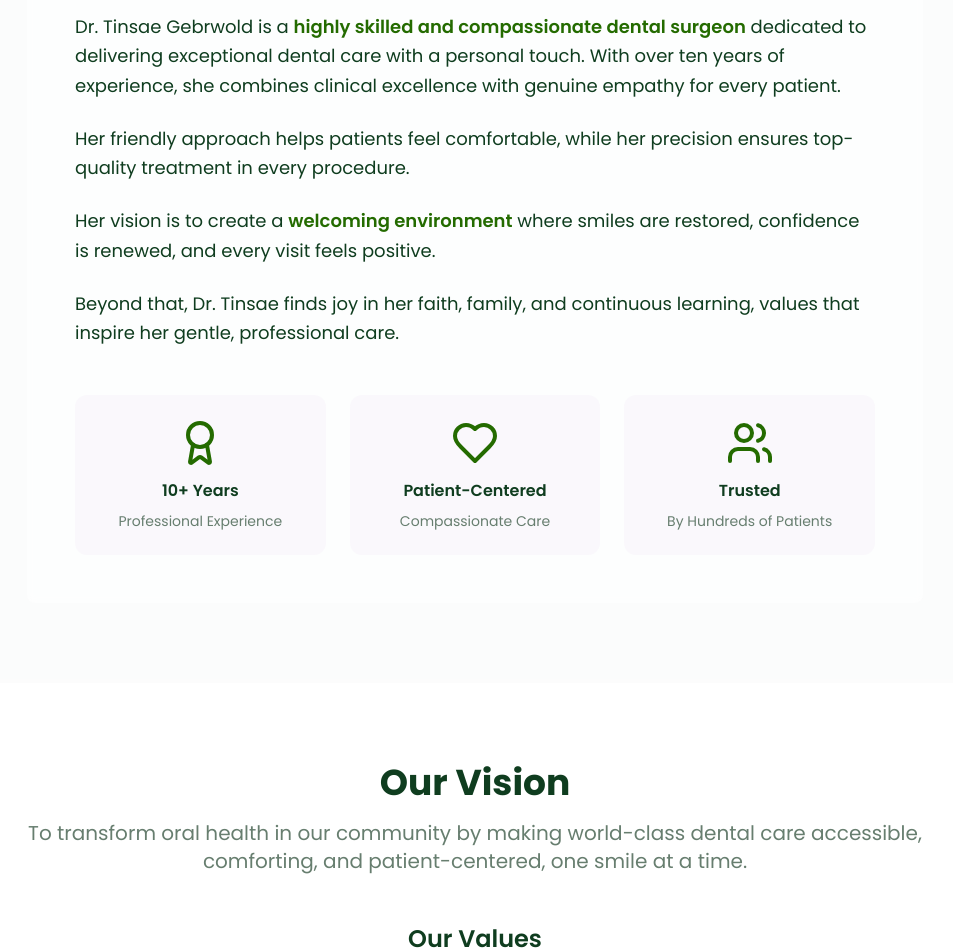
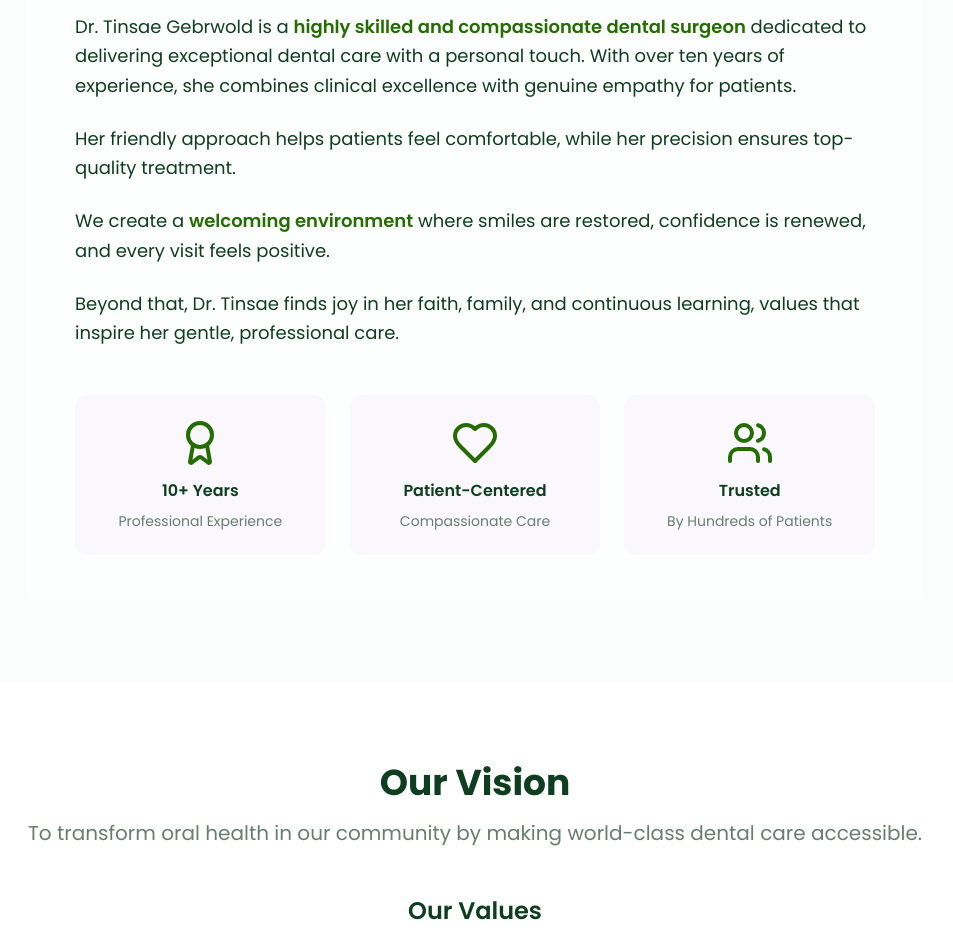
Before and after one commit to zelalem61/melody-smiles-web, a React (Vite) app: page / in a window 1280 px wide. Shown: the part 1100-2052 px from the top of the page, without its empty margins (165-1118 px from the left). Built offline with nearby package versions, Linux system fonts and the light colour scheme; the HTML template or start-up script is replaced by a standard one.

Commit message:
Refine About and VisionValues components for clarity and conciseness

```diff
--- a/src/components/About.tsx
+++ b/src/components/About.tsx
@@ -20,15 +20,15 @@ const About = () => {
           <Card className="p-8 md:p-12 shadow-[var(--shadow-soft)] border-none bg-card/50 backdrop-blur-sm">
             <div className="space-y-6 text-lg text-card-foreground leading-relaxed">
               <p>
-                Dr. Tinsae Gebrwold is a <span className="font-semibold text-primary">highly skilled and compassionate dental surgeon</span> dedicated to delivering exceptional dental care with a personal touch. With over ten years of experience, she combines clinical excellence with genuine empathy for every patient.
+                Dr. Tinsae Gebrwold is a <span className="font-semibold text-primary">highly skilled and compassionate dental surgeon</span> dedicated to delivering exceptional dental care with a personal touch. With over ten years of experience, she combines clinical excellence with genuine empathy for patients.
               </p>
 
               <p>
-                Her friendly approach helps patients feel comfortable, while her precision ensures top-quality treatment in every procedure.
+                Her friendly approach helps patients feel comfortable, while her precision ensures top-quality treatment.
               </p>
 
               <p>
-                Her vision is to create a <span className="font-semibold text-primary">welcoming environment</span> where smiles are restored, confidence is renewed, and every visit feels positive.
+                We create a <span className="font-semibold text-primary">welcoming environment</span> where smiles are restored, confidence is renewed, and every visit feels positive.
               </p>
 
               <p>
--- a/src/components/VisionValues.tsx
+++ b/src/components/VisionValues.tsx
@@ -10,7 +10,7 @@ const VisionValues = () => {
           </h2>
           <p className="text-lg md:text-xl text-muted-foreground">
             To transform oral health in our community by making world-class dental care
-            accessible, comforting, and patient-centered, one smile at a time.
+            accessible.
           </p>
         </div>
 
```
